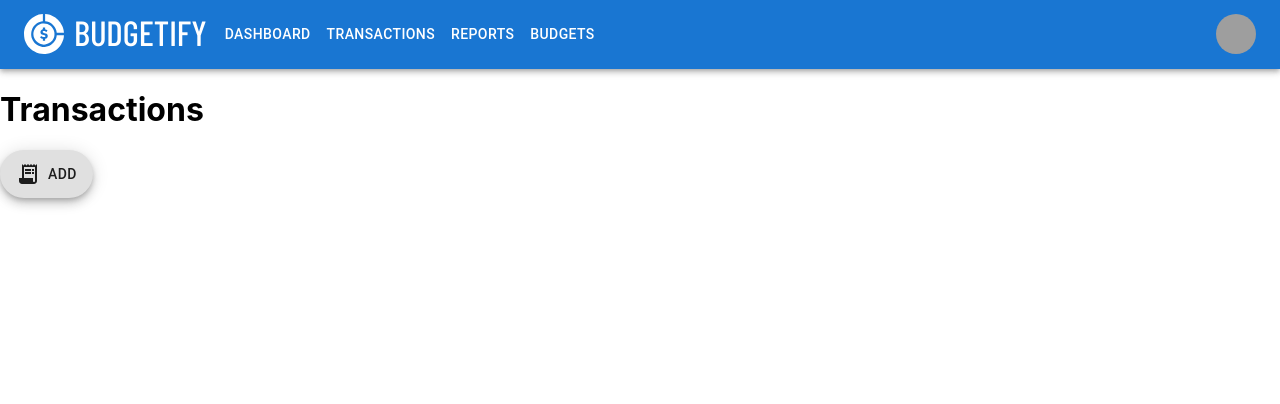
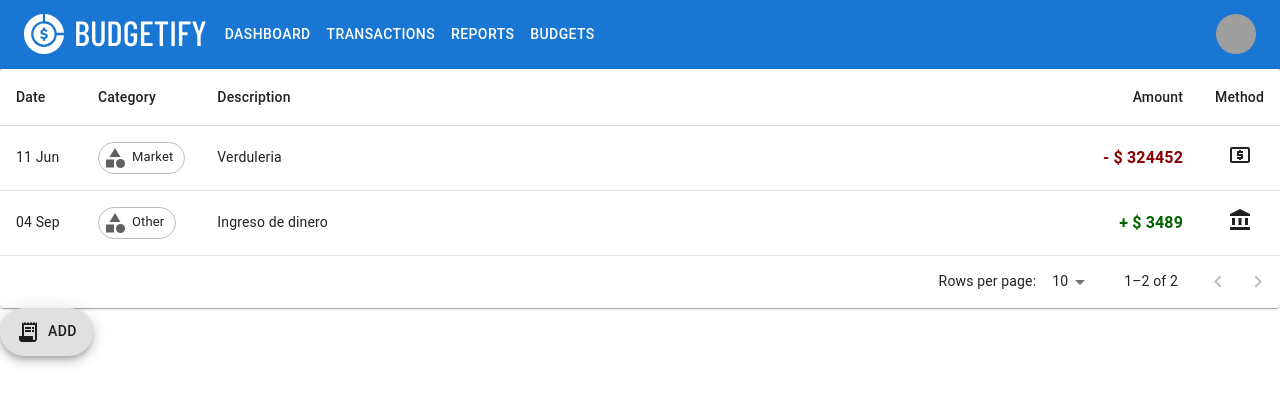
Before and after one commit to elianmgn/tdl-ts-auchi-group, a React (Create React App) app in the folder frontend/: page /transactions in a window 1280 px wide. Shown: the top 404 px of the page. Built offline with nearby package versions, Linux system fonts and the light colour scheme; grey boxes are pictures that could not be loaded.

Commit message:
transaction list feature

```diff
--- /dev/null
+++ b/frontend/src/components/TransactionForm/TransactionList.tsx
@@ -0,0 +1,155 @@
+import * as React from 'react';
+import './TransactionList.css';
+import {
+  Chip,
+  Paper,
+  Table,
+  TableBody,
+  TableCell,
+  TableContainer,
+  TableHead,
+  TablePagination,
+  TableRow,
+} from '@mui/material';
+
+import TransactionEntity from '../../models/TransactionEntity';
+import { Typography } from '@mui/material';
+
+import { matchPaymentMethodIcon } from '../../utils/TransactionsIcons';
+import dayjs from 'dayjs';
+
+import CategoryIcon from '@mui/icons-material/Category';
+
+interface Column {
+  id: 'description' | 'category' | 'date' | 'amount' | 'payment_method';
+  label: string;
+  minWidth?: number;
+  align?: 'right';
+  format?: (value: number) => string;
+  width?: number;
+}
+
+const columns: readonly Column[] = [
+  {
+    id: 'date',
+    label: 'Date',
+    width: 50,
+  },
+  { id: 'category', label: 'Category', width: 5 },
+  { id: 'description', label: 'Description', minWidth: 50 },
+  {
+    id: 'amount',
+    label: 'Amount',
+    align: 'right',
+    format: (value: number) => value.toFixed(2),
+  },
+  {
+    id: 'payment_method',
+    label: 'Method',
+    width: 5,
+  },
+];
+
+// interface TransactionEntity {
+//   id: number;
+//   description: string;
+//   category: string;
+//   payment_method: string;
+//   date: number;
+//   amount: number;
+// }
+
+function createData(
+  id: number,
+  description: string,
+  category: string,
+  payment_method: string,
+  type: string,
+  date: string,
+  amount: number,
+): TransactionEntity {
+  return { id, description, category, payment_method, type, date, amount };
+}
+
+const rows = [
+  createData(1, 'Verduleria', 'MARKET', 'CASH', 'EXPENSE', '2023-06-11', 324452),
+  createData(2, 'Ingreso de dinero', 'OTHER', 'TRANSFER', 'INCOME', '2023-09-04', 3489),
+];
+
+export default function StickyHeadTable() {
+  const [page, setPage] = React.useState(0);
+  const [rowsPerPage, setRowsPerPage] = React.useState(10);
+
+  const handleChangePage = (event: unknown, newPage: number) => {
+    setPage(newPage);
+  };
+
+  const handleChangeRowsPerPage = (event: React.ChangeEvent<HTMLInputElement>) => {
+    setRowsPerPage(+event.target.value);
+    setPage(0);
+  };
+
+  return (
+    <Paper sx={{ width: '100%', overflow: 'hidden' }}>
+      <TableContainer sx={{ maxHeight: 440 }}>
+        <Table stickyHeader aria-label="sticky table">
+          <TableHead>
+            <TableRow>
+              {columns.map((column) => (
+                <TableCell
+                  key={column.id}
+                  align={column.align}
+                  style={{ minWidth: column.minWidth, width: column.width }}
+                >
+                  {column.label}
+                </TableCell>
+              ))}
+            </TableRow>
+          </TableHead>
+          <TableBody>
+            {rows.slice(page * rowsPerPage, page * rowsPerPage + rowsPerPage).map((row) => {
+              return (
+                <TableRow hover tabIndex={-1} key={row.id} onClick={() => console.log('petisa')}>
+                  <TableCell key="date">{dayjs(row['date']).format('DD MMM')}</TableCell>
+                  <TableCell key="category">
+                    <Chip
+                      variant="outlined"
+                      icon={<CategoryIcon />}
+                      label={
+                        row['category'].charAt(0).toUpperCase() +
+                        row['category'].toLowerCase().slice(1)
+                      }
+                    />
+                  </TableCell>
+                  <TableCell key="description">{row['description']}</TableCell>
+                  <TableCell key="amount" align="right">
+                    <Typography
+                      style={{
+                        color: row['type'] === 'EXPENSE' ? 'darkred' : 'darkgreen',
+                        fontWeight: 'bold',
+                      }}
+                    >
+                      {row['type'] === 'EXPENSE' ? '- ' : '+ '}$ {row['amount']}
+                    </Typography>
+                  </TableCell>
+                  <TableCell key="payment_method" align="center">
+                    {matchPaymentMethodIcon(row['payment_method'])}
+                  </TableCell>
+                </TableRow>
+              );
+            })}
+          </TableBody>
+        </Table>
+      </TableContainer>
+      <TablePagination
+        rowsPerPageOptions={[10, 25, 100]}
+        component="div"
+        count={rows.length}
+        rowsPerPage={rowsPerPage}
+        page={page}
+        onPageChange={handleChangePage}
+        onRowsPerPageChange={handleChangeRowsPerPage}
+      />
+    </Paper>
+  );
+}
--- a/frontend/src/models/TransactionEntity.tsx
+++ b/frontend/src/models/TransactionEntity.tsx
@@ -1,6 +1,6 @@
 type TransactionEntity = {
   id?: number; // Transaction ID
-  user: number; // User ID
+  user?: number; // User ID
   description: string; // A brief description of the transaction.
   category: string; // Category of transaction (Supermarket | Subscription | Rent | Salary | Gift | Transfer | Education | Health | Shopping | Bills | Entertainment | Transportation | Pets | Home | Sport | Utilities | Electronics | Insurance | Car | Friends | Taxes | Other)
   amount: number; // Amount of transaction
--- a/frontend/src/pages/TransactionsPage.tsx
+++ b/frontend/src/pages/TransactionsPage.tsx
@@ -1,6 +1,7 @@
 import React from 'react';
 import { Fab } from '@mui/material';
 import ReceiptLongIcon from '@mui/icons-material/ReceiptLong';
+import TransactionList from '../components/TransactionForm/TransactionList';
 
 import TransactionForm from '../components/TransactionForm/TransactionForm';
 
@@ -17,12 +18,11 @@ export default function TransactionsPage() {
 
   return (
     <div>
-      <h1>Transactions</h1>
-      <Fab variant="extended" onClick={handleOpen}>
+      <TransactionList />
+      <Fab variant="extended" href="transactions/form">
         <ReceiptLongIcon sx={{ mr: 1 }} />
         Add
-      </Fab>
-      <TransactionForm open={open} handleClose={handleClose}/>
+      </Fab >
     </div>
   );
 }
--- /dev/null
+++ b/frontend/src/utils/TransactionsIcons.tsx
@@ -0,0 +1,65 @@
+import React from 'react';
+import CreditCardIcon from '@mui/icons-material/CreditCard';
+import LocalAtmIcon from '@mui/icons-material/LocalAtm';
+import AccountBalanceIcon from '@mui/icons-material/AccountBalance';
+import MoreHorizIcon from '@mui/icons-material/MoreHoriz';
+import LocalGroceryStoreIcon from '@mui/icons-material/LocalGroceryStore';
+
+export const matchPaymentMethodIcon = (paymentMethod: string) => {
+  switch (paymentMethod) {
+    case 'CASH':
+      return <LocalAtmIcon />;
+    case 'CREDIT-CARD':
+      return <CreditCardIcon />;
+    case 'TRANSFER':
+      return <AccountBalanceIcon />;
+    default:
+      return <MoreHorizIcon />;
+  }
+};
+
+export const matchCategoryIcon = (category: string) => {
+  //Supermarket | Subscription | Rent | Salary | Gift | Transfer | Education | Health | Shopping | Bills | Entertainment | Transportation | Pets | Home | Sport | Utilities | Electronics | Insurance | Car | Friends | Other
+  switch (category) {
+    case 'SUPERMARKET':
+      return <LocalGroceryStoreIcon />;
+    case 'SUBSCRIPTION':
+      return <CreditCardIcon />;
+    case 'RENT':
+      return <AccountBalanceIcon />;
+    case 'SALARY':
+      return <AccountBalanceIcon />;
+    case 'GIFT':
+      return <AccountBalanceIcon />;
+    case 'EDUCATION':
+      return <AccountBalanceIcon />;
+    case 'HEALTH':
+      return <AccountBalanceIcon />;
+    case 'SHOPPING':
+      return <AccountBalanceIcon />;
+    case 'BILLS':
+      return <AccountBalanceIcon />;
+    case 'ENTERTAINMENT':
+      return <AccountBalanceIcon />;
+    case 'TRANSPORTATION':
+      return <AccountBalanceIcon />;
+    case 'PETS':
+      return <AccountBalanceIcon />;
+    case 'HOME':
+      return <AccountBalanceIcon />;
+    case 'SPORT':
+      return <AccountBalanceIcon />;
+    case 'UTILITIES':
+      return <AccountBalanceIcon />;
+    case 'ELECTRONICS':
+      return <AccountBalanceIcon />;
+    case 'INSURANCE':
+      return <AccountBalanceIcon />;
+    case 'CAR':
+      return <AccountBalanceIcon />;
+    case 'FRIENDS':
+      return <AccountBalanceIcon />;
+    default:
+      return <MoreHorizIcon />;
+  }
+};
```
Also changed, not shown: frontend/src/components/TransactionForm/TransactionList.css (added).
